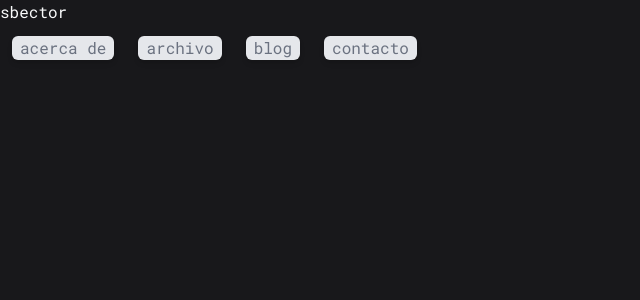
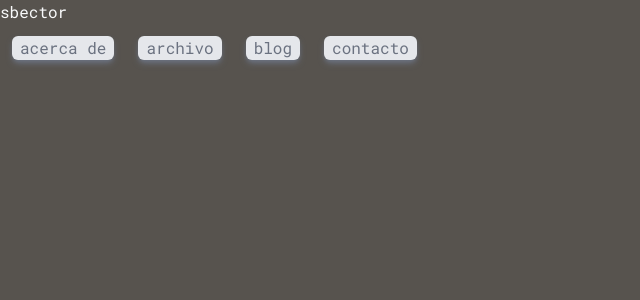
Before and after one commit to Sbector/artista, a Next.js app: page / in a window 1280 px wide. Shown: the top 300 px of the page, without its empty margins (0-640 px from the left). Built offline with nearby package versions, Linux system fonts and the light colour scheme.

Commit message:
Typescript corrections

```diff
--- a/src/app/components/Button.tsx
+++ b/src/app/components/Button.tsx
@@ -1,6 +1,17 @@
-export default function Button( {children, onClick} ) {
+export default function Button( {
+    children,
+    onClick
+} : {
+    children:React.ReactNode,
+    onClick?:any
+}  ) {
     return (
-        <button onClick={onClick} className="bg-gray-200 text-gray-500 dark:bg-gray-200 dark:text-gray-500 dark:shadow-gray-500 hover:bg-gray-300 active:shadow-sm shadow-md transition-all rounded-md m-3 px-2">
+        <button onClick={onClick} className="
+        bg-gray-200
+        text-gray-500
+        shadow-gray-500
+        hover:bg-gray-300 active:shadow-sm shadow-md transition-all
+        rounded-md m-3 px-2">
             {children}
         </button>
     )
--- a/src/app/layout.tsx
+++ b/src/app/layout.tsx
@@ -11,13 +11,15 @@ export const metadata = {
   description: 'Sitio de artista de sbector',
 }
 
-export default function RootLayout({ children, }: {
+export default function RootLayout({
+  children,
+}: {
   children: React.ReactNode
 }) {
   return (
-    <html lang="es" className={`bg-zinc-900 text-gray-50 ${roboto.className}`}>
+    <html lang="es" className={`bg-stone-600 text-gray-50 ${roboto.className}`}>
       <body>
-          {children}
+        {children}
       </body>
     </html>
   )
```
